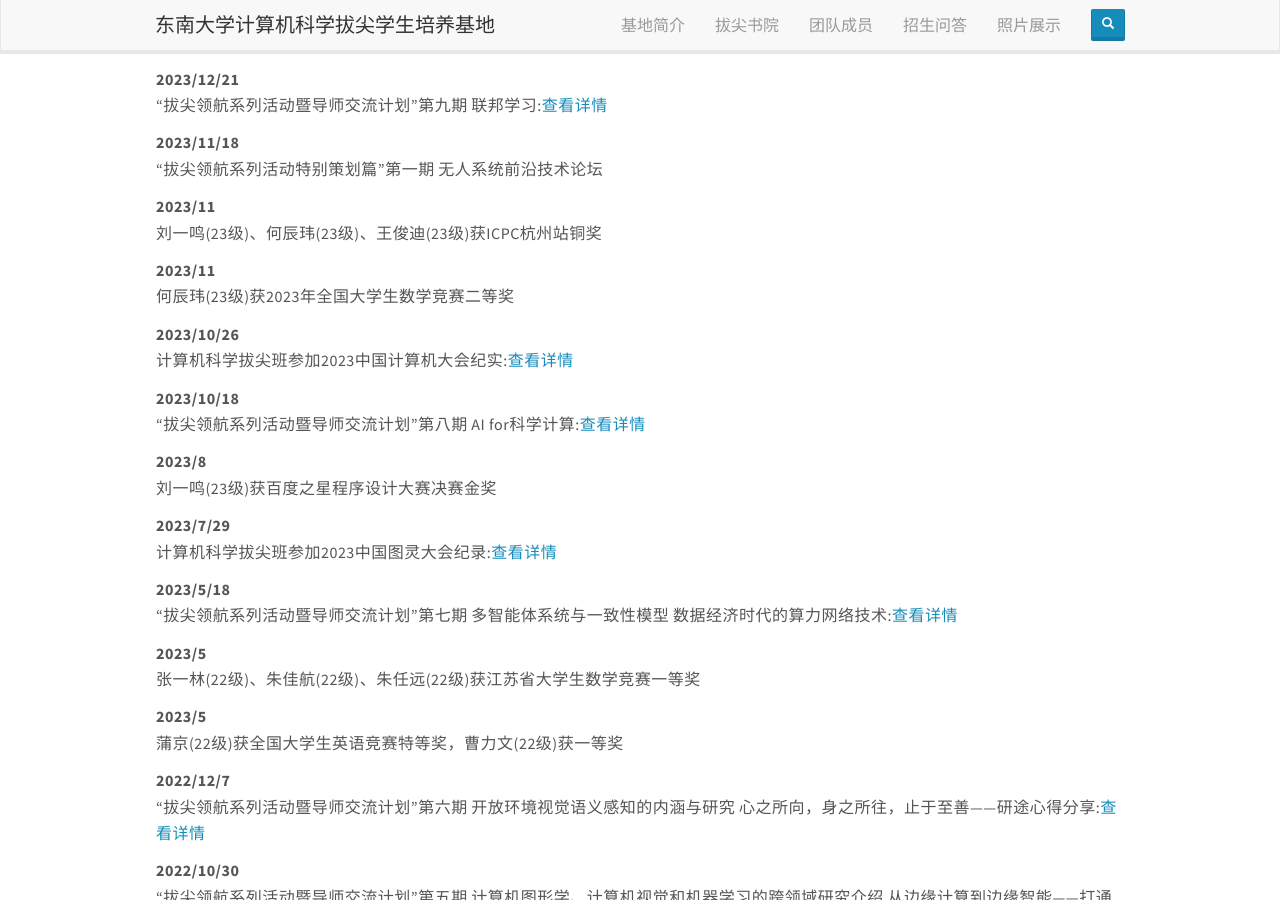
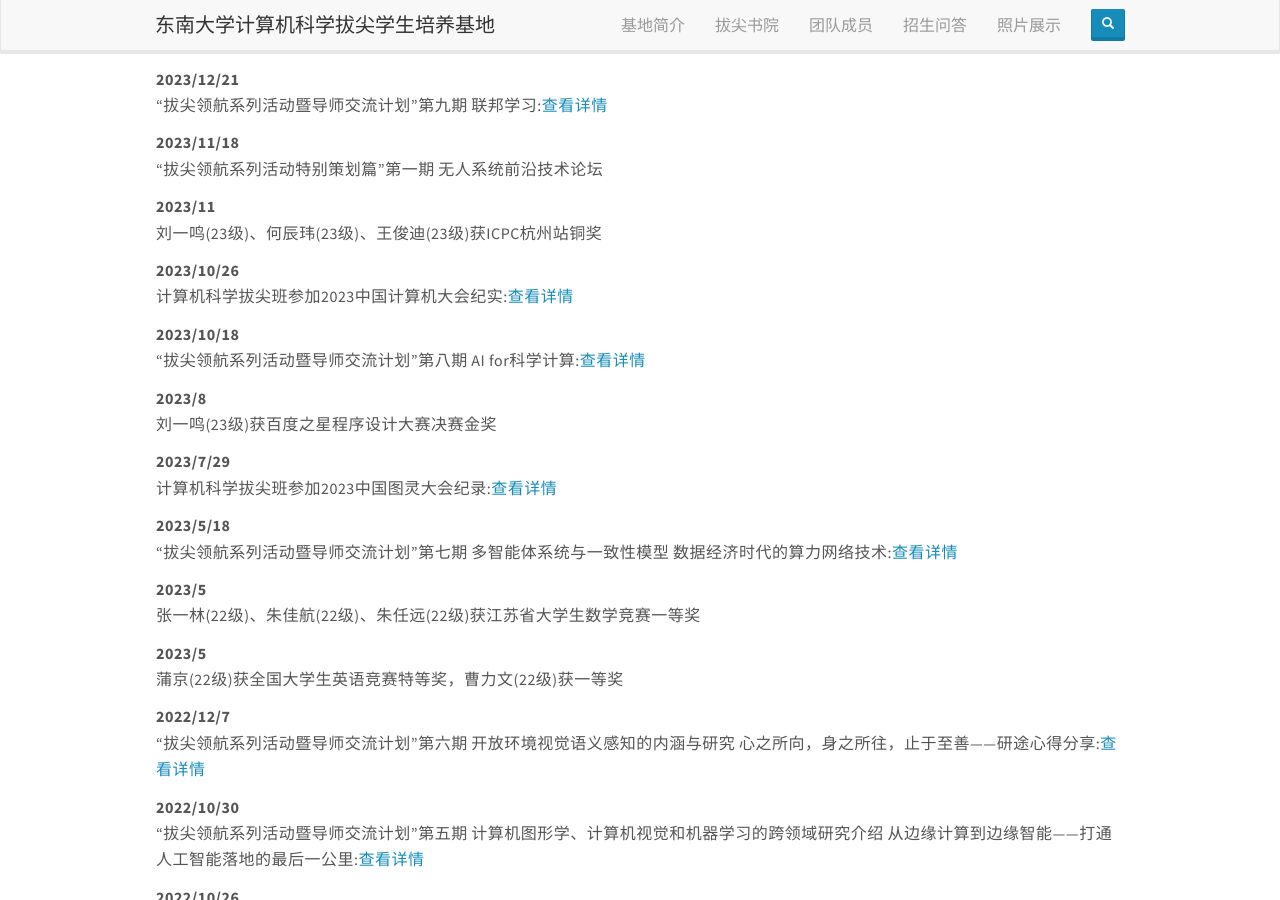
Before and after one commit to ChPu437/chpu437.github.io, a Jekyll site: the page built from _pages/allnews.md, in a window 1280 px wide and 900 px high, scrolled down 2979 px. Built offline with Jekyll 4.4.1, drawn with Linux system fonts in a browser that asks for light colours; nearby versions of some CDN libraries.

Commit message:
更改了部分新闻信息

```diff
--- a/_data/news.yml
+++ b/_data/news.yml
@@ -142,9 +142,6 @@
 - date: 2023/11
   headline: "刘一鸣(23级)、何辰玮(23级)、王俊迪(23级)获ICPC杭州站铜奖"
 
-- date: 2023/11
-  headline: "何辰玮(23级)获2023年全国大学生数学竞赛二等奖"
-
 - date: 2023/10/26
   headline: "计算机科学拔尖班参加2023中国计算机大会纪实:<a href='https://mp.weixin.qq.com/s/IlMjYK2qQDc4Xn5cLvof0Q' target='_blank'>查看详情</a>"
 
```
